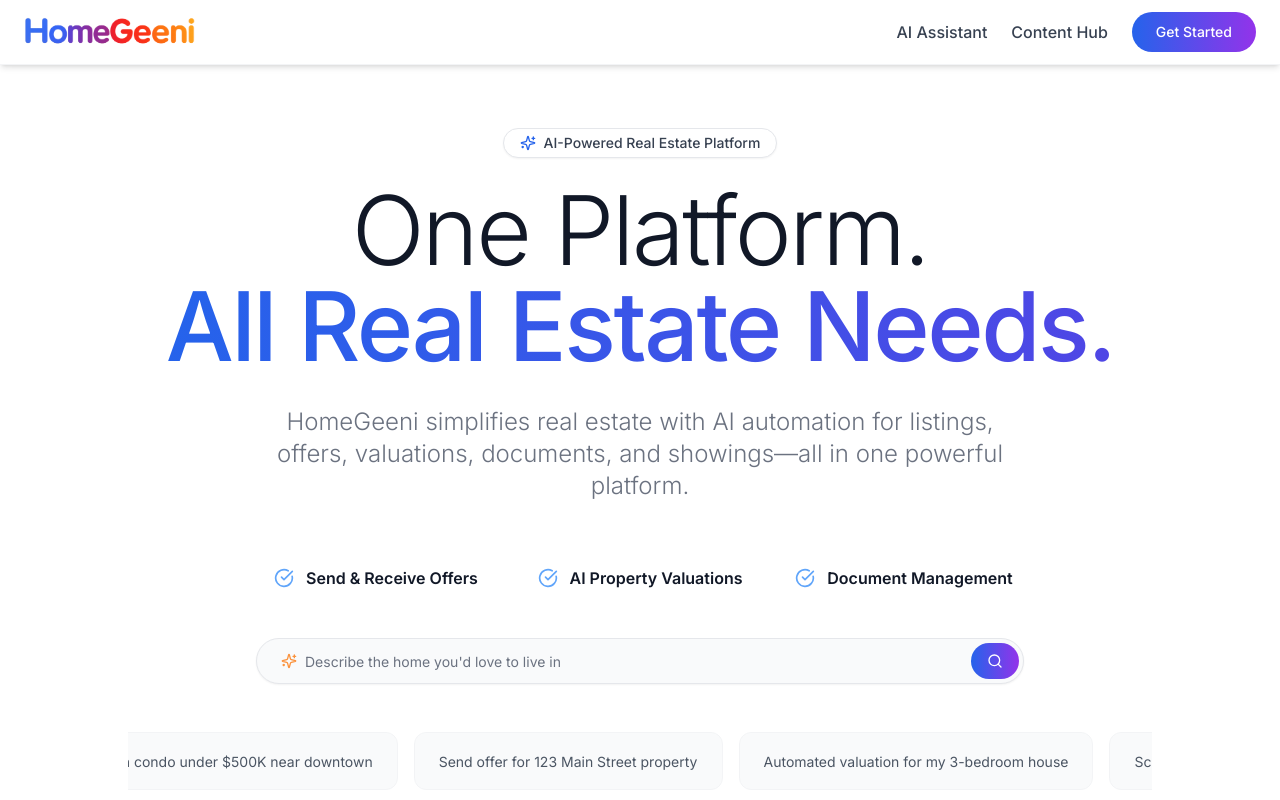
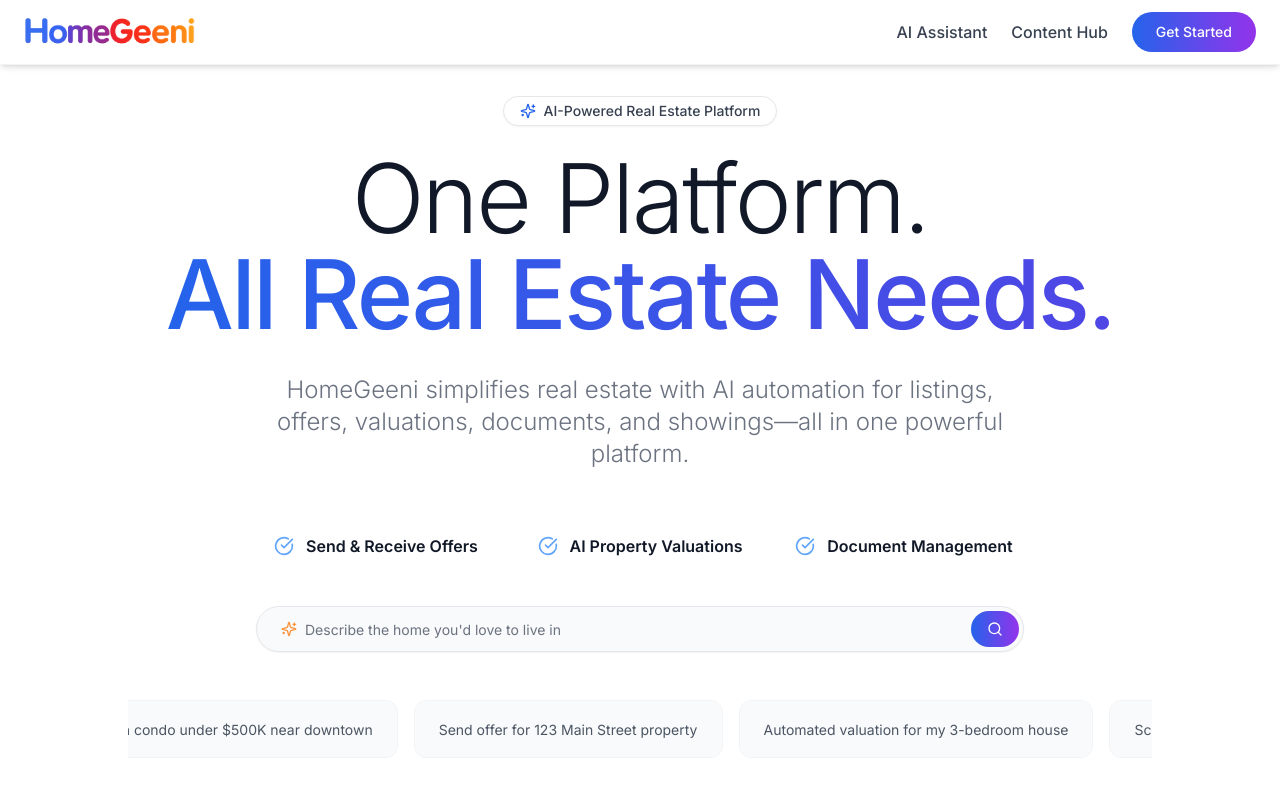
Before and after one commit to AVIKBHANJA/homegeeni_main, a Next.js app: page / in a window 1280 px wide. Shown: the top 800 px of the page. Built offline with nearby package versions, Linux system fonts and the light colour scheme.

Commit message:
removed paddding virtical

```diff
--- a/components/HeroSearchSection.tsx
+++ b/components/HeroSearchSection.tsx
@@ -25,7 +25,7 @@
 
   return (
     <section className="relative min-h-screen flex items-center justify-center bg-white">
-      <div className="container px-4 py-32 relative z-10">
+      <div className="container px-4 py-24 relative z-10">
         <motion.div
           initial={{ opacity: 0, y: 30 }}
           animate={{ opacity: 1, y: 0 }}
```
